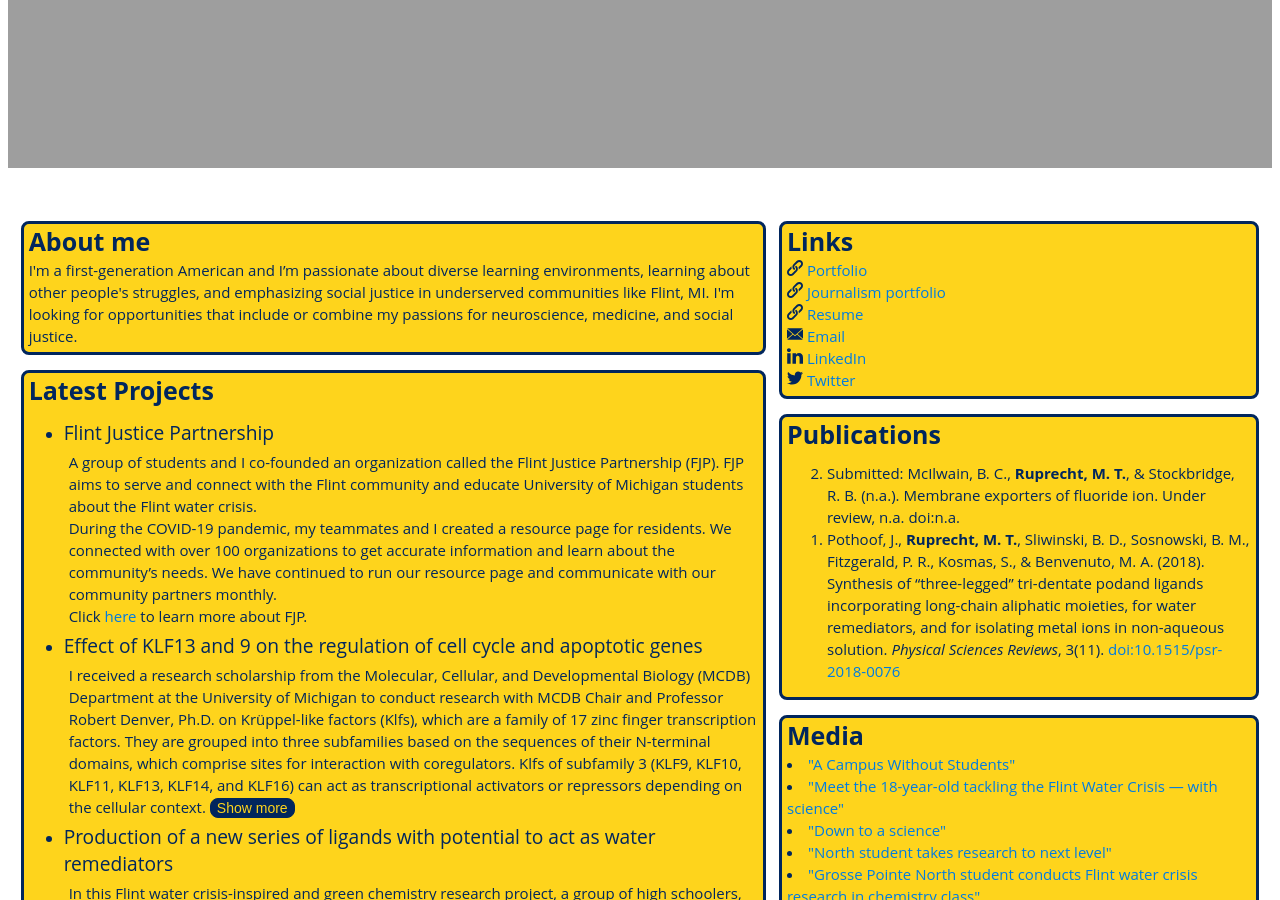
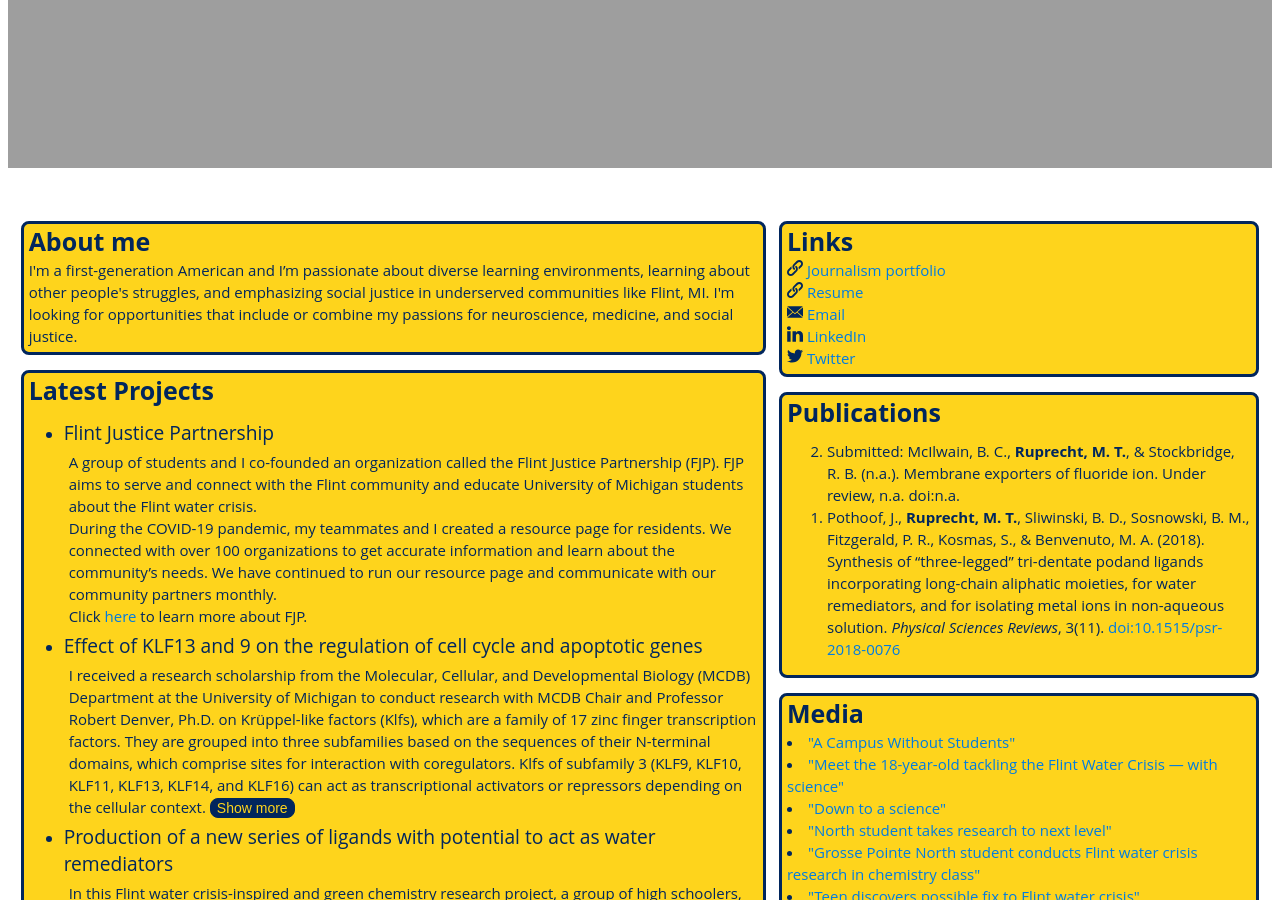
Before and after one commit to MichalRuprecht/michalruprecht.github.io, a Jekyll site: the page built from index.html, in a window 1280 px wide and 900 px high, scrolled down 824 px. Built offline with Jekyll 4.4.1, drawn with Linux system fonts in a browser that asks for light colours.

Commit message:
Update index.html

```diff
--- a/index.html
+++ b/index.html
@@ -65,8 +65,7 @@ title: Home - Michal Ruprecht
         <div class="college">
           <h2>Links</h2>
           <h3>
-            <img src="https://michalruprecht.com/assets/icons/link.svg" alt="website" style="width:16px;"><a href="http://michalruprecht.com/"> Portfolio</a>
-            <br /><img src="https://michalruprecht.com/assets/icons/link.svg" alt="Journalism" style="width:16px;"><a href="http://jp.michalruprecht.com/" target="_blank"> Journalism portfolio</a>
+            <img src="https://michalruprecht.com/assets/icons/link.svg" alt="Journalism" style="width:16px;"><a href="http://jp.michalruprecht.com/" target="_blank"> Journalism portfolio</a>
             <br /><img src="https://michalruprecht.com/assets/icons/link.svg" alt="resume" style="width:16px;"><a href="http://resume.michalruprecht.com" target="_blank"> Resume</a>
             <br /><img src="https://michalruprecht.com/assets/icons/mail.svg" alt="EMail" style="width:16px;"><a href="mailto:me@michalruprecht.com" target="_blank"> Email</a>
             <br /><img src="https://michalruprecht.com/assets/icons/linkedin.svg" alt="Linkedin" style="width:16px;"><a href="https://www.linkedin.com/in/michalruprecht" target="_blank"> LinkedIn</a>
```
